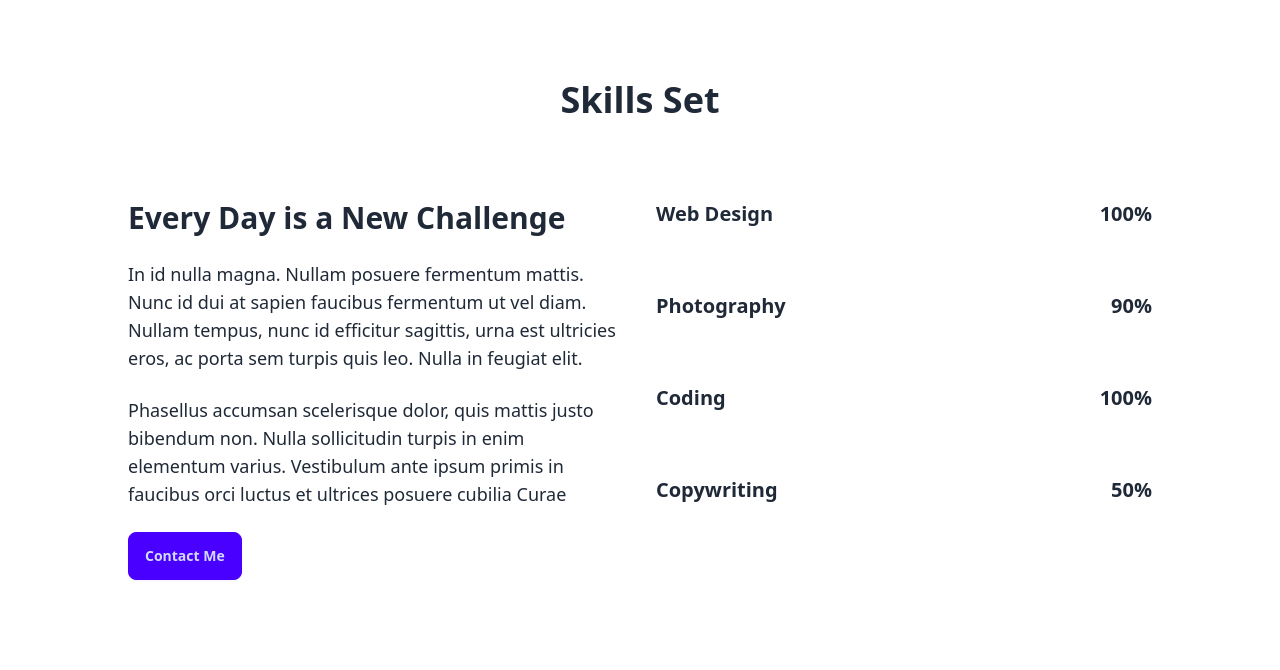
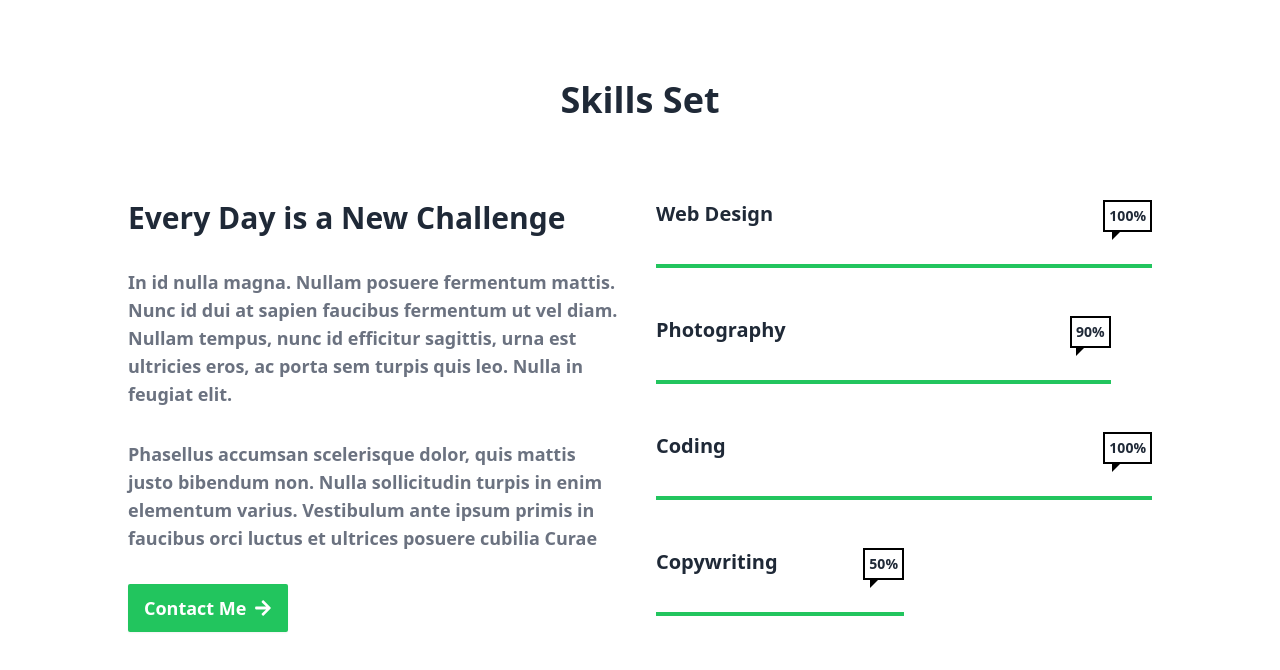
Before and after one commit to Mamunfx/PortfolioWeb, a React (Vite) app in the folder Client/portfolio-web/: page /skills in a window 1280 px wide. Shown: the top 670 px of the page. Built offline with nearby package versions, Linux system fonts and the light colour scheme.

Commit message:
first phase done

```diff
--- a/Client/portfolio-web/src/Components/Banner.jsx
+++ b/Client/portfolio-web/src/Components/Banner.jsx
@@ -11,7 +11,7 @@ const Banner = () => {
 
         <div className=" text-left items-start space-y-8">
           <h1 className="mb-5 text-6xl font-semibold w-4/5">Say Hi from Mamun, Web developer and designer</h1>
-          <p className="mb-5 w-4/6 text-sm">
+          <p className="mb-5 w-4/6 font-semibold">
             I design and develop services for customers of all sizes, specializing in creating stylish, modern websites, web services and online stores.
           </p>
 
--- a/Client/portfolio-web/src/Components/Portfolio.jsx
+++ b/Client/portfolio-web/src/Components/Portfolio.jsx
@@ -2,16 +2,17 @@ import React from 'react';
 
 const Portfolio = () => {
     return (
-        <div className='mt-20'>
-            <div className='w-5/6 mx-auto my-14'>
+        <div className='mt-40'>
+            <div className='w-5/6 mx-auto my-16'>
                 <h1 className=' text-4xl font-bold'>Portfolio</h1>
             </div>
             <div className='grid grid-cols-3 w-5/6 mx-auto gap-8'>
                 <img src="https://i.ibb.co.com/bgx1wMrZ/Screenshot-2025-02-11-014359.png" alt="" />
-                <img src="https://i.ibb.co.com/d0Wtg239/Screenshot-2025-02-11-014153.png" alt="" />
+
                 <img src="https://i.ibb.co.com/yFYssyhL/Screenshot-2025-02-11-013233.png" alt="" />
                 <img src="https://i.ibb.co.com/WFtfds0/kyle-pham-nju-Ys5k-FJ3s-unsplash.jpg" alt="" />
-                <img src="https://i.ibb.co.com/60YSb5F/de-cock.jpg" alt="" />
+                <img src="https://i.ibb.co.com/60YSb5F/de-cock.jpg" className='h-[16rem]'/>
+                <img src="https://i.ibb.co.com/d0Wtg239/Screenshot-2025-02-11-014153.png" alt="" />
             </div>
         </div>
     );
--- a/Client/portfolio-web/src/Components/Skills.jsx
+++ b/Client/portfolio-web/src/Components/Skills.jsx
@@ -1,45 +1,82 @@
 import React from 'react';
+import { FaArrowRight } from "react-icons/fa";
 
 const Skills = () => {
     return (
-      <div className='my-8'>
+      <div className="my-8">
         <div>
-            <h1 className='text-center font-bold text-4xl my-20'>Skills Set</h1>
+          <h1 className="text-center font-bold text-4xl my-20">Skills Set</h1>
         </div>
-        <div className='grid grid-cols-2 w-4/5 mx-auto gap-8'>
-        <div className='text-lg space-y-6'>
-          <h1 className='text-3xl font-semibold'>Every Day is a New Challenge</h1>
-          <p>
+        <div className="grid grid-cols-2 w-4/5 mx-auto gap-8">
+          <div className="text-lg space-y-8">
+            <h1 className="text-3xl font-semibold">
+              Every Day is a New Challenge
+            </h1>
+            <p className="text-md font-semibold text-gray-500">
               In id nulla magna. Nullam posuere fermentum mattis. Nunc id dui at
               sapien faucibus fermentum ut vel diam. Nullam tempus, nunc id
               efficitur sagittis, urna est ultricies eros, ac porta sem turpis
               quis leo. Nulla in feugiat elit.
             </p>
-          <p>
-          Phasellus accumsan scelerisque
-            dolor, quis mattis justo bibendum non. Nulla sollicitudin turpis in
-            enim elementum varius. Vestibulum ante ipsum primis in faucibus orci
-            luctus et ultrices posuere cubilia Curae
+            <p className="text-md font-semibold text-gray-500">
+              Phasellus accumsan scelerisque dolor, quis mattis justo bibendum
+              non. Nulla sollicitudin turpis in enim elementum varius.
+              Vestibulum ante ipsum primis in faucibus orci luctus et ultrices
+              posuere cubilia Curae
             </p>
-          <button className='btn btn-primary'>Contact Me</button>
+            <button className="btn bg-green-500 text-white border-none rounded-sm text-lg">
+                  Contact Me <FaArrowRight />
+                </button>
           </div>
-        <div className='text-xl space-y-16 font-semibold'>
-            <div className='flex justify-between'>
+
+
+          <div className="text-xl space-y-8 font-semibold">
+
+            <div className="flex justify-between">
               <h1>Web Design</h1>
-                <p>100%</p>
+              <div class="relative   border-2 border-black p-1 text-sm w-fit">
+                <div class="absolute bottom-0 left-[25%] transform -translate-x-1/2 translate-y-full w-0 h-0 border-t-[10px] border-t-black border-r-[10px] border-x-transparent"></div>
+                100%
               </div>
-            <div className='flex justify-between'>
+            </div>
+
+            <div className=' border-b-4 border-green-500 '>
+            </div>
+
+
+            <div className="flex justify-between pt-4 w-11/12">
               <h1>Photography</h1>
-                <p>90%</p>
+              <div class="relative   border-2 border-black p-1 text-sm w-fit">
+                <div class="absolute bottom-0 left-[25%] transform -translate-x-1/2 translate-y-full w-0 h-0 border-t-[10px] border-t-black border-r-[10px] border-x-transparent"></div>
+                90%
               </div>
-            <div className='flex justify-between'>
+            </div>
+
+            <div className=' border-b-4 border-green-500  w-11/12'>
+            </div>
+
+            <div className="flex justify-between pt-4">
               <h1>Coding</h1>
-                <p>100%</p>
+              <div class="relative   border-2 border-black p-1 text-sm w-fit">
+                <div class="absolute bottom-0 left-[25%] transform -translate-x-1/2 translate-y-full w-0 h-0 border-t-[10px] border-t-black border-r-[10px] border-x-transparent"></div>
+                100%
               </div>
-            <div className='flex justify-between'>
+            </div>
+
+            <div className=' border-b-4 border-green-500 '>
+            </div>
+
+            <div className="flex justify-between pt-4 w-6/12">
               <h1>Copywriting</h1>
-                <p>50%</p>
+              <div class="relative   border-2 border-black p-1 text-sm w-fit">
+                <div class="absolute bottom-0 left-[25%] transform -translate-x-1/2 translate-y-full w-0 h-0 border-t-[10px] border-t-black border-r-[10px] border-x-transparent"></div>
+                50%
               </div>
+            </div>
+
+            <div className=' border-b-4 border-green-500 w-6/12'>
+            </div>
+
           </div>
         </div>
       </div>
--- a/Client/portfolio-web/src/Components/Testimonial.jsx
+++ b/Client/portfolio-web/src/Components/Testimonial.jsx
@@ -1,16 +1,24 @@
 import React from "react";
+import { BsChatRightQuoteFill } from "react-icons/bs";
 
 const Testimonial = () => {
   return (
-    <div className="my-16">
+    <div className="my-40">
       <div>
-        <h1 className="text-center text-4xl font-bold my-16 mt-28">Testimonial</h1>
+        <h1 className="text-center text-4xl font-bold my-20 mt-28">Testimonials</h1>
       </div>
+
       <div className="carousel w-full">
+
         <div
           id="slide1"
-          className="carousel-item relative w-full grid grid-cols-1 gap-6"
+          className="carousel-item relative w-full grid grid-cols-1 gap-8"
         >
+         <div className="text-green-600 text-6xl flex justify-center -mb-4">
+         <BsChatRightQuoteFill />
+
+         </div>
+
           <div>
             <h1 className="text-center text-2xl font-semibold w-2/3 mx-auto">
               Lorem ipsum, dolor sit amet consectetur adipisicing elit. Ullam ut
@@ -20,8 +28,8 @@ const Testimonial = () => {
           </div>
           <div className="space-y-4 text-center flex flex-col justify-center items-center">
             <img
-              src="https://i.ibb.co.com/LhXRXLH/IMG-8269-2.jpg"
-              alt=""
+              src="https://i.ibb.co.com/hRm9vpc/ken.jpg"
+
               className="w-28 h-28 rounded-full"
             />
             <h1 className="text-2xl font-semibold">John Doe</h1>
@@ -39,10 +47,17 @@ const Testimonial = () => {
           </div>
         </div>
 
+
+
         <div
           id="slide2"
-          className="carousel-item relative w-full grid grid-cols-1 gap-6"
+          className="carousel-item relative w-full grid grid-cols-1 gap-8"
         >
+         <div className="text-green-600 text-6xl flex justify-center -mb-4">
+         <BsChatRightQuoteFill />
+
+         </div>
+
           <div>
             <h1 className="text-center text-2xl font-semibold w-2/3 mx-auto">
               Lorem ipsum, dolor sit amet consectetur adipisicing elit. Ullam ut
@@ -52,11 +67,11 @@ const Testimonial = () => {
           </div>
           <div className="space-y-4 text-center flex flex-col justify-center items-center">
             <img
-              src="https://i.ibb.co.com/LhXRXLH/IMG-8269-2.jpg"
-              alt=""
+              src="https://i.ibb.co.com/jZ8PKF1/david.jpg"
+
               className="w-28 h-28 rounded-full"
             />
-            <h1 className="text-2xl font-semibold">John Doe</h1>
+            <h1 className="text-2xl font-semibold">Breet Lee</h1>
             <h1 className="text-xl font-semibold text-gray-400">
               Bristol Creative
             </h1>
```
Also changed, not shown: Client/portfolio-web/src/Components/GetInTouch.jsx (+77 -7 lines), Client/portfolio-web/src/Components/Services.jsx (+25 -13 lines). Lines whose indentation alone changed are shown as unchanged.
